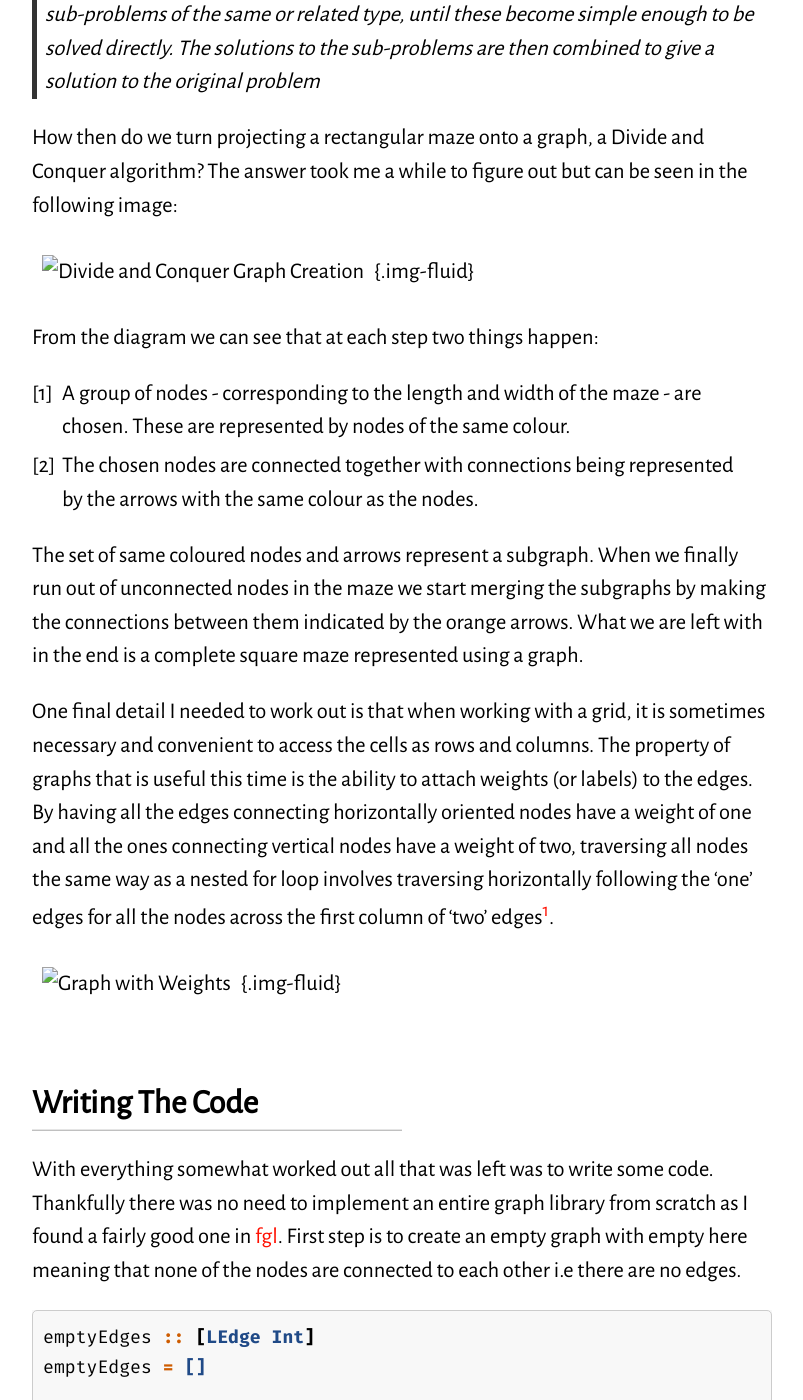
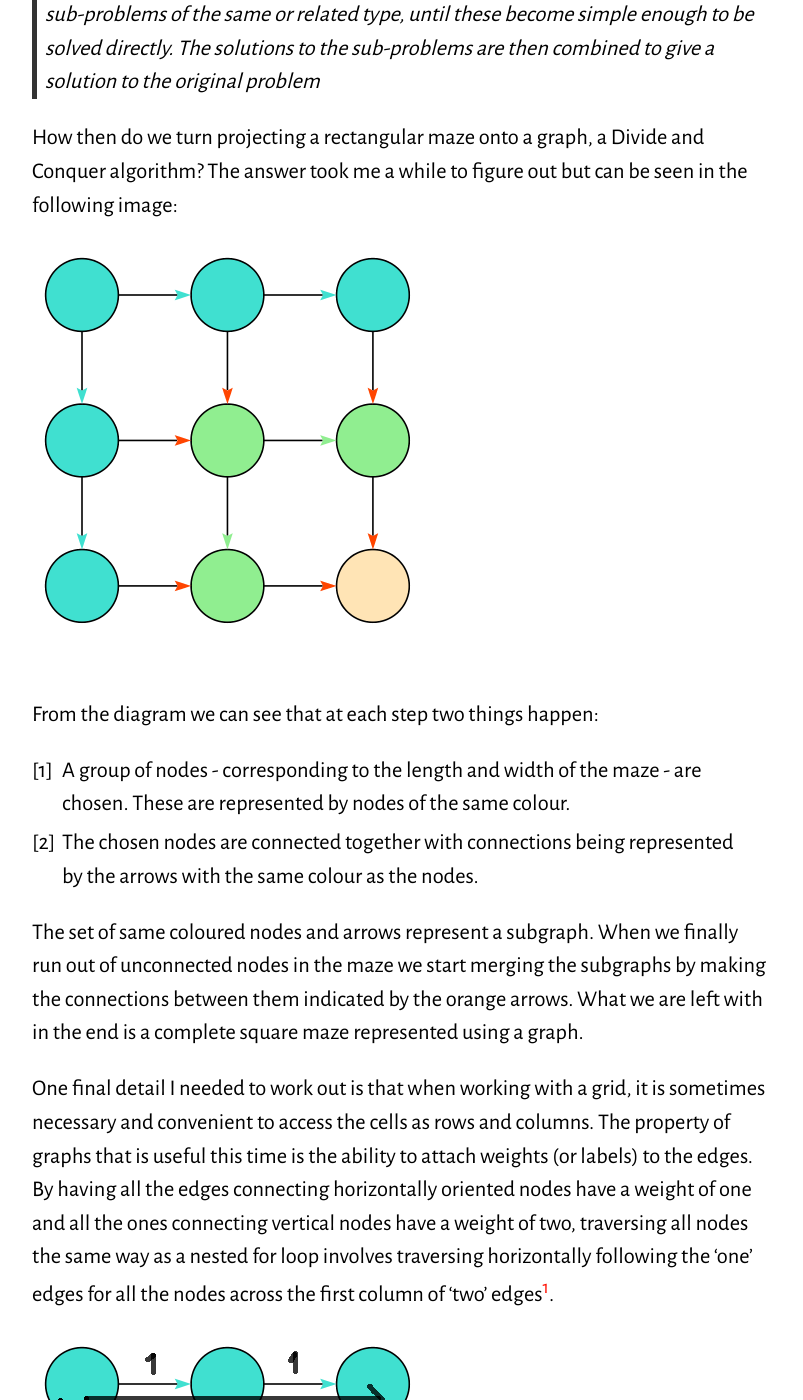
Before and after one commit to julius383/julius383.github.io, a Jekyll site: the page built from _posts/2020-01-24-generating-mazes-with-haskell-part-1.markdown, in a window 1280 px wide and 1400 px high, scrolled down 1540 px. Shown: the whole window, without its empty margins (238-1041 px from the left). Built offline with Jekyll 4.4.1, drawn with Linux system fonts in a browser that asks for light colours; some of the changed text lies outside the part shown.

Commit message:
Fix links to images

```diff
--- a/_posts/2019-03-24-coloring-arbitrary-shell-output.markdown
+++ b/_posts/2019-03-24-coloring-arbitrary-shell-output.markdown
@@ -38,7 +38,7 @@ the [Arch User Repository][6]. It doesn't have as many features as some of the
 other tools but works well and stays out of your way. Here's how the output
 typically looks:
 
-![cower uncolored output](../images/cower1.png){.img-fluid}
+![cower uncolored output](../assets/cower1.png)
 
 As you can see it can be kind of hard to find exactly what you need in all the
 text produced so I started thinking of a way to use pygments without first
@@ -94,7 +94,7 @@ All that's left is to highlight the text with our custom lexer and ensure the
 output produced is tailored to the terminal. Here's what the end result looks
 like:
 
-![cower coloured output](../images/cower2.png){.img-fluid}
+![cower coloured output](../assets/cower2.png)
 
 Looks a lot nicer doesn't it?
 
--- a/_posts/2019-05-07-writing-a-command-for-ranger.markdown
+++ b/_posts/2019-05-07-writing-a-command-for-ranger.markdown
@@ -102,7 +102,7 @@ useful examples are:
 
 
 Here's a gif of our command in action
-![Command demo gif](../images/action.gif){.img-fluid}
+![Command demo gif](../assets/action.gif){.img-fluid}
 
 ## Further Reading
 
--- a/_posts/2020-01-24-generating-mazes-with-haskell-part-1.markdown
+++ b/_posts/2020-01-24-generating-mazes-with-haskell-part-1.markdown
@@ -56,7 +56,7 @@ How then do we turn projecting a rectangular maze onto a graph, a Divide
 and Conquer algorithm? The answer took me a while to figure out but can
 be seen in the following image:
 
-![Divide and Conquer Graph Creation](../images/gen.png){.img-fluid}
+![Divide and Conquer Graph Creation](../assets/gen.png)
 
 From the diagram we can see that at each step two things happen:
 
@@ -81,7 +81,7 @@ the same way as a nested for loop involves traversing horizontally
 following the 'one' edges for all the nodes across the first column of
 'two' edges[^1].
 
-![Graph with Weights](../images/gen2.png){.img-fluid}
+![Graph with Weights](../assets/gen2.png)
 
 
 ## Writing The Code
@@ -196,16 +196,16 @@ into the `outer` one.
 
 The result of running `asSquare (mazeGraph 25) 5 5` is the graph[^2]:
 
-![Square Graph](../images/graphviz.png){.img-fluid}
+![Square Graph](../assets/graphviz.png)
 
 Running the binary tree maze generation algorithm on the resulting
 'square' graph yields:
 
-![5x5 Binary Tree](../images/bt-5x5.png){.img-fluid}
+![5x5 Binary Tree](../assets/bt-5x5.png)
 
 In case you're wondering, more general rectangular mazes work as well:
 
-![20x10 Binary Tree](../images/bt-20x10.png){.img-fluid}
+![20x10 Binary Tree](../assets/bt-20x10.png)
 
 
 ## Final Thoughts
```
